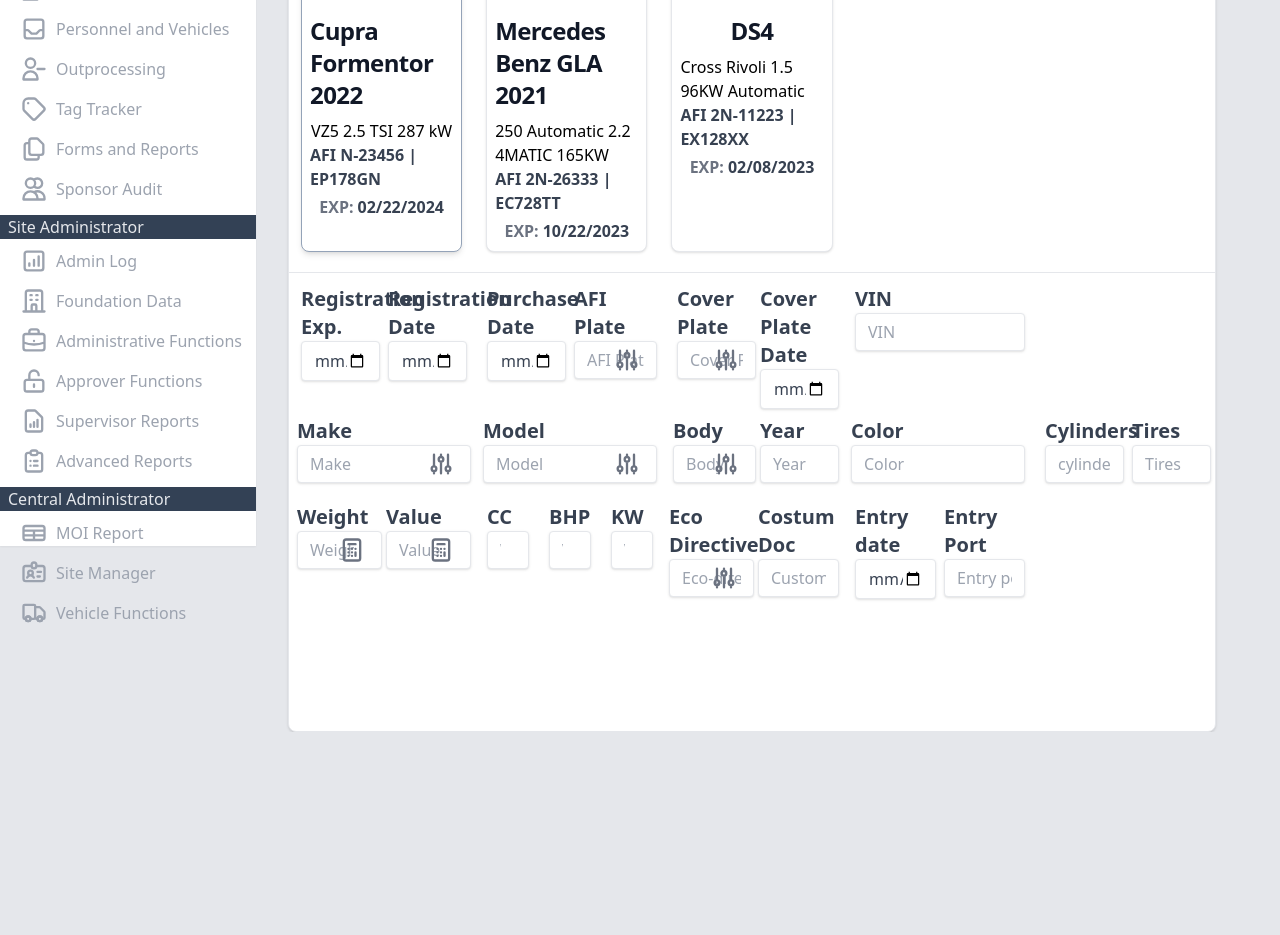
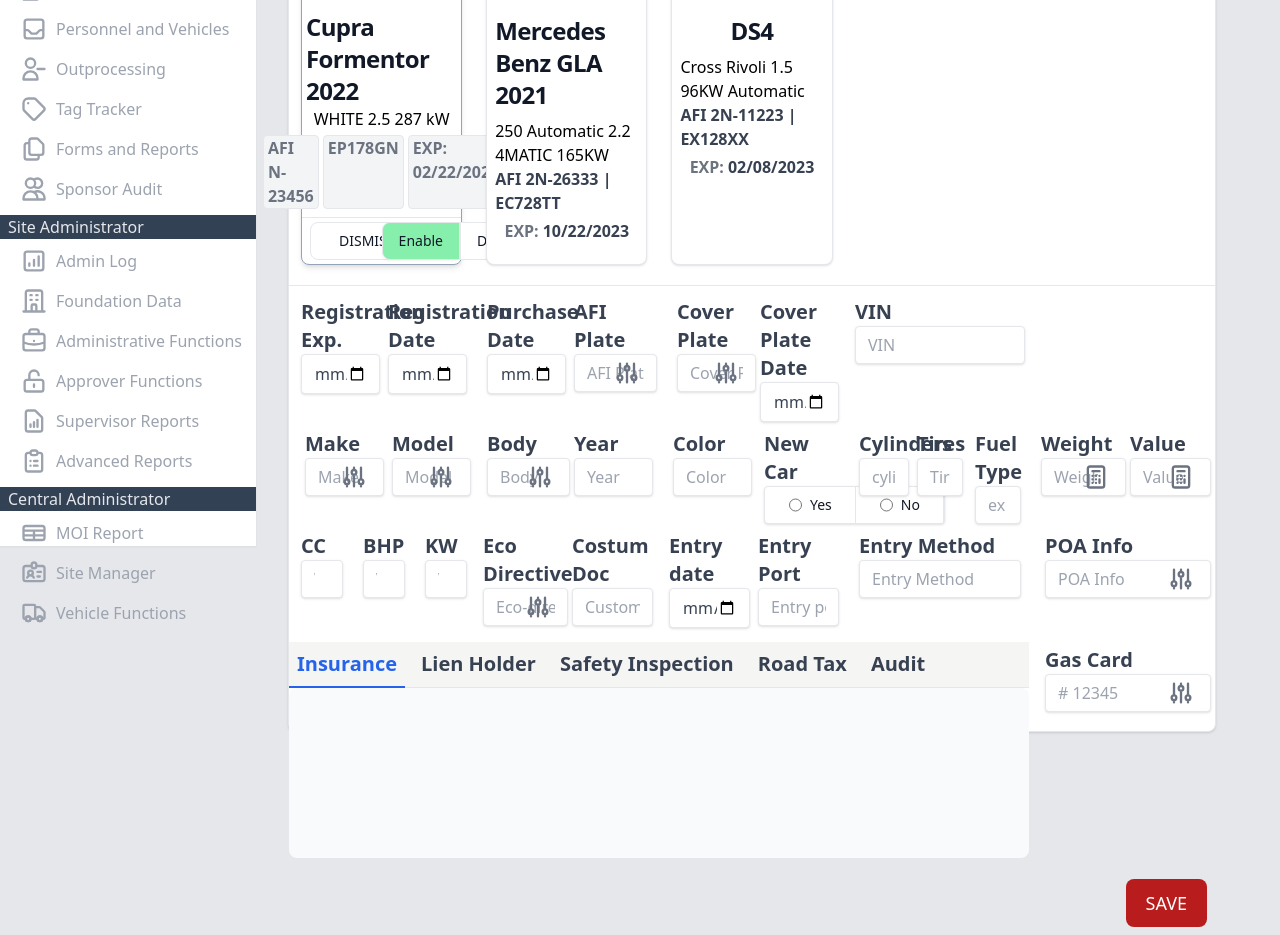
Before and after one commit to ccavalleri/cmvro, a Next.js app: page /Operator/VehiclesEdit in a window 1280 px wide. Shown: the part 320-1255 px from the top of the page. Before the commit the page ends 1052 px from the top, so only its background shows below. Built offline with nearby package versions, Linux system fonts and the light colour scheme; what tw-elements would draw is missing.

Commit message:
updating vehicle edit page

```diff
--- a/components/form/RadioBox.js
+++ b/components/form/RadioBox.js
@@ -1,16 +1,16 @@
 export default function RadioBox({ title, options }) {
   return (
     <>
-      <h3 class="block text-gray-700 xl:text-xl xl:font-bold md:text-sm">
+      <h3 className="block text-gray-700 xl:text-xl xl:font-bold md:text-sm">
         {title}
       </h3>
-      <ul class="shadow items-center w-64 text-sm font-medium text-gray-900 bg-white border border-gray-200 rounded sm:flex dark:bg-gray-700 dark:border-gray-600 dark:text-white">
+      <ul className="w-fit shadow items-center w-64 text-sm font-medium text-gray-900 bg-white border border-gray-200 rounded sm:flex dark:bg-gray-700 dark:border-gray-600 dark:text-white">
         {options.map((option) => (
           <li
-            class="w-full border-b border-gray-200 sm:border-b-0 sm:border-r dark:border-gray-600"
+            className="px-4 border-b border-gray-200 sm:border-b-0 sm:border-r dark:border-gray-600"
             key={option.label}
           >
-            <div class="flex items-center pl-2">
+            <div className="flex items-center pl-2">
               <input
                 id="horizontal-list-radio-license"
                 type="radio"
@@ -18,7 +18,7 @@
                 name="list-radio"
                 class="w-5 h-5 text-blue-600 bg-gray-100 border-gray-300 focus:ring-blue-500 dark:focus:ring-blue-600 dark:ring-offset-gray-700 dark:focus:ring-offset-gray-700 focus:ring-2 dark:bg-gray-600 dark:border-gray-500"
               />
-              <label class="w-full ml-2 py-1 my-1 text-sm font-medium text-gray-900 dark:text-gray-300">
+              <label className="w-full ml-2 py-1 my-1 text-sm font-medium text-gray-900 dark:text-gray-300">
                 {option.label}
               </label>
             </div>
--- a/pages/Operator/VehiclesEdit.js
+++ b/pages/Operator/VehiclesEdit.js
@@ -7,8 +7,15 @@
 import Inputfield from '../../components/form/Inputfield';
 import { AdjustmentsIcon, CalculatorIcon } from '@heroicons/react/outline';
 import InputfieldIcon from '../../components/form/InputfieldIcon';
+import Link from 'next/link';
+import RadioBox from '../../components/form/RadioBox';
 
 export default function VehiclesEdit() {
+  const options = [
+    { name: 'option1', label: 'Yes' },
+    { name: 'option2', label: 'No' },
+  ];
+  const handleClick = (event) => {};
   return (
     <div className="px-4 md:px-16">
       <p className="text-gray-700 text-3xl mb-4 font-bold">
@@ -37,12 +44,16 @@
                 <div className="text-md text-gray-500 dark:text-gray-400">
                   4587776312
                 </div>
-              </div>
+              </div>{' '}
               <div>
                 <div className="font-bold">Driver License</div>
-                <div className="text-md text-gray-500 dark:text-gray-400">
+                <Link href="/Operator/DriverLicense" className="">
+                  <div className="text-md text-gray-500 dark:text-gray-400 ">
+                    <span className="rounded-lg px-1 hover:bg-gray-300 hover:shadow">
                       G012345 | M12345
+                    </span>
                   </div>
+                </Link>
               </div>
               <div>
                 <div className="font-bold">PRD</div>
@@ -57,19 +68,55 @@
                 <a href="#" className="flex justify-center">
                   <Image src={Cupra} alt="Cupra Formentor" height={90} />
                 </a>
-                <div className="p-2">
+                <div className="p-1">
                   <a href="#">
-                    <div className="flex justify-center mb-2 text-2xl font-bold tracking-tight text-gray-900 dark:text-white">
+                    <div className="flex justify-center text-2xl font-bold tracking-tight text-gray-900 dark:text-white">
                       Cupra Formentor 2022
                     </div>
+                    <div className="flex justify-center text-md">
+                      WHITE 2.5 287 kW
+                    </div>
                   </a>
-                  <p className="flex justify-center">VZ5 2.5 TSI 287 kW</p>
-                  <p className="flex justify-center mb-1 font-bold text-gray-700 dark:text-gray-400">
-                    AFI N-23456 | EP178GN
+
+                  <p className="flex justify-center mb-1 font-bold text-gray-700 dark:text-gray-400 mt-1">
+                    <span className="text-gray-500 ml-1 border rounded px-1 bg-gray-100">
+                      AFI N-23456{' '}
+                    </span>
+                    <span className="text-gray-500 ml-1 border rounded px-1 bg-gray-100">
+                      EP178GN
+                    </span>
+                    <span className="text-gray-500 ml-1 border rounded px-1 bg-gray-100">
+                      EXP: 02/22/2024
+                    </span>{' '}
                   </p>
-                  <p className="flex justify-center font-bold text-gray-700 dark:text-gray-400">
-                    <span className="text-gray-500 mr-1">EXP: </span> 02/22/2024
-                  </p>
+                </div>
+                <hr className="h-px mb-1 bg-gray-200 border-0 dark:bg-gray-700" />
+                <div className="grid grid-cols-2">
+                  <div className="">
+                    <button
+                      type="button"
+                      class="py-2 px-7 ml-2 text-sm font-medium text-gray-900 focus:outline-none bg-white rounded-lg border border-gray-200 hover:bg-gray-100 hover:text-blue-700 focus:z-10 focus:ring-4 focus:ring-gray-200 dark:focus:ring-gray-700 dark:bg-gray-800 dark:text-gray-400 dark:border-gray-600 dark:hover:text-white dark:hover:bg-gray-700"
+                    >
+                      DISMISS
+                    </button>
+                  </div>
+                  <div
+                    class="inline-flex rounded-md shadow-sm mb-1 justify-right"
+                    role="group"
+                  >
+                    <button
+                      type="button"
+                      className="px-4 py-2 text-sm font-medium text-gray-900 bg-green-300 border border-gray-200 rounded-l-lg hover:bg-gray-100 hover:text-blue-700 focus:z-10 focus:ring-2 focus:ring-blue-700 focus:text-blue-700 dark:bg-gray-700 dark:border-gray-600 dark:text-white dark:hover:text-white dark:hover:bg-gray-600 dark:focus:ring-blue-500 dark:focus:text-white"
+                    >
+                      Enable
+                    </button>
+                    <button
+                      type="button"
+                      className="px-4 py-2 text-sm font-medium text-gray-900 bg-white border border-gray-200 rounded-r-md hover:bg-gray-100 hover:text-blue-700 focus:z-10 focus:ring-2 focus:ring-blue-700 focus:text-blue-700 dark:bg-gray-700 dark:border-gray-600 dark:text-white dark:hover:text-white dark:hover:bg-gray-600 dark:focus:ring-blue-500 dark:focus:text-white"
+                    >
+                      Disable
+                    </button>
+                  </div>
                 </div>
               </div>
               <div className="max-w-sm bg-white border border-gray-200 rounded-lg shadow dark:bg-gray-800 dark:border-gray-700 hover:border-gray-400 cursor-pointer">
@@ -231,6 +278,7 @@
                 />
               </div>
               <div className="break-inside-avoid-column"></div>
+              <div className="grid grid-cols-2 ml-2">
                 <div className="ml-1">
                   <InputfieldIcon
                     key="make"
@@ -263,6 +311,7 @@
                     }
                   />
                 </div>
+              </div>
               <div className="grid grid-cols-2 ml-2">
                 <div className="">
                   <InputfieldIcon
@@ -294,6 +343,7 @@
                   />
                 </div>
               </div>
+              <div className="grid grid-cols-2 ml-2">
                 <div>
                   <Inputfield
                     key="color"
@@ -307,8 +357,12 @@
                     value=""
                   />
                 </div>
+                <div className="ml-2 mt-1">
+                  <RadioBox title="New Car" options={options} />
+                </div>
+              </div>
               <div>
-                <div className="grid grid-cols-2 ml-2">
+                <div className="grid grid-cols-3 ml-2">
                   <div>
                     <Inputfield
                       key="cylinders"
@@ -322,7 +376,7 @@
                       value=""
                     />
                   </div>
-                  <div>
+                  <div className="mr-1">
                     <Inputfield
                       key="tires"
                       name="tires"
@@ -330,6 +384,19 @@
                       errorMessage=""
                       maxlength="1"
                       label="Tires"
+                      type="text"
+                      required="true"
+                      value=""
+                    />
+                  </div>
+                  <div className="mr-1">
+                    <Inputfield
+                      key="fueltype"
+                      name="fueltype"
+                      placeholder="ex diesel, hybrid, electric, unleaded"
+                      errorMessage=""
+                      maxlength="1"
+                      label="Fuel Type"
                       type="text"
                       required="true"
                       value=""
@@ -355,7 +422,7 @@
                       }
                     />
                   </div>
-                  <div>
+                  <div className="mr-1">
                     <InputfieldIcon
                       key="value"
                       name="value"
@@ -479,6 +546,135 @@
                   </div>
                 </div>
               </div>
+              <div className="mr-1 ml-2">
+                <Inputfield
+                  key="entryMethod"
+                  name="entryMethod"
+                  placeholder="Entry Method"
+                  errorMessage=""
+                  maxlength="50"
+                  label="Entry Method"
+                  type="text"
+                  required="true"
+                  value=""
+                />
+              </div>
+              <div className="mr-1 ml-2">
+                <InputfieldIcon
+                  key="poaInfo"
+                  name="poaInfo"
+                  placeholder="POA Info"
+                  errorMessage=""
+                  maxlength="50"
+                  label="POA Info"
+                  type="text"
+                  required="true"
+                  value=""
+                  icon={
+                    <AdjustmentsIcon className="cursor-pointer h-7 w-7 text-gray-500" />
+                  }
+                />
+              </div>
+              <div className="col-span-4">
+                <div className="col-span-4">
+                  <div className="border-b border-gray-200 dark:border-gray-700 bg-stone-100">
+                    <ul className="font-bold flex flex-wrap -mb-px text-xl font-medium text-center text-gray-700 dark:text-gray-600">
+                      <li className="mr-2">
+                        <a
+                          href="#"
+                          className="font-bold inline-flex p-2 text-blue-600 border-b-2 border-blue-600 rounded-t-lg active dark:text-blue-500 dark:border-blue-500 group"
+                        >
+                          Insurance
+                        </a>
+                      </li>
+                      <li className="mr-2">
+                        <a
+                          href="#"
+                          onClick={handleClick}
+                          className="font-bold inline-flex p-2  border-b-2 border-transparent rounded-t-lg hover:text-gray-600 hover:border-gray-300 dark:hover:text-gray-300 group"
+                          aria-current="page"
+                        >
+                          Lien Holder
+                        </a>
+                      </li>
+                      <li className="mr-2">
+                        <a
+                          href="#"
+                          className="font-bold inline-flex p-2 border-b-2 border-transparent rounded-t-lg hover:text-gray-600 hover:border-gray-300 dark:hover:text-gray-300 group"
+                        >
+                          Safety Inspection
+                        </a>
+                      </li>
+                      <li className="mr-2">
+                        <a
+                          href="#"
+                          className="font-bold inline-flex p-2 border-b-2 border-transparent rounded-t-lg hover:text-gray-600 hover:border-gray-300 dark:hover:text-gray-300 group"
+                        >
+                          Road Tax
+                        </a>
+                      </li>
+                      <li className="mr-2">
+                        <a
+                          href="#"
+                          className="font-bold inline-flex p-2 border-b-2 border-transparent rounded-t-lg hover:text-gray-600 hover:border-gray-300 dark:hover:text-gray-300 group"
+                        >
+                          Audit
+                        </a>
+                      </li>
+                    </ul>
+                  </div>
+                  <div id="myTabContent">
+                    <div
+                      className="h-[170px] p-3 rounded-lg bg-gray-50 dark:bg-gray-800"
+                      id="profile"
+                      role="tabpanel"
+                      aria-labelledby="profile-tab"
+                    ></div>
+                    <div
+                      className="hidden p-4 rounded-lg bg-gray-50 dark:bg-gray-800"
+                      id="dashboard"
+                      role="tabpanel"
+                      aria-labelledby="dashboard-tab"
+                    ></div>
+                    <div
+                      className="hidden p-4 rounded-lg bg-gray-50 dark:bg-gray-800"
+                      id="settings"
+                      role="tabpanel"
+                      aria-labelledby="settings-tab"
+                    ></div>
+                    <div
+                      className="hidden p-4 rounded-lg bg-gray-50 dark:bg-gray-800"
+                      id="contacts"
+                      role="tabpanel"
+                      aria-labelledby="contacts-tab"
+                    ></div>
+                  </div>
+                </div>
+              </div>
+              <div className="ml-2 mr-1">
+                <InputfieldIcon
+                  key="gasCard"
+                  name="gasCard"
+                  placeholder="# 12345"
+                  errorMessage=""
+                  maxlength="50"
+                  label="Gas Card"
+                  required="true"
+                  value=""
+                  icon={
+                    <AdjustmentsIcon className="cursor-pointer h-7 w-7 text-gray-500" />
+                  }
+                />
+              </div>
+            </div>
+            <hr className="h-px my-2 bg-gray-200 border-0 dark:bg-gray-700" />
+            <div className="flex justify-end col-span-4">
+              <button
+                type="button"
+                className="mt-1 font-bold focus:outline-none text-white bg-red-700 hover:bg-red-800 focus:ring-4 focus:ring-red-300 font-medium rounded-lg text-lg px-5 py-2.5 mr-2 mb-2 dark:bg-red-600 dark:hover:bg-red-700 dark:focus:ring-red-900"
+              >
+                SAVE
+              </button>
             </div>
           </>
         }
```
Lines whose indentation alone changed are shown as unchanged.
